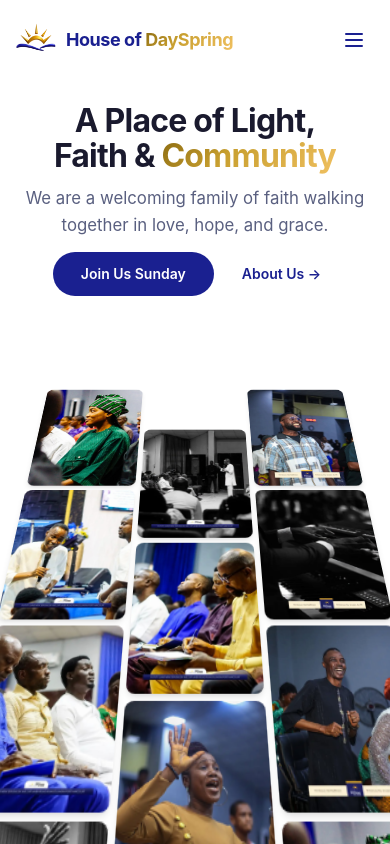
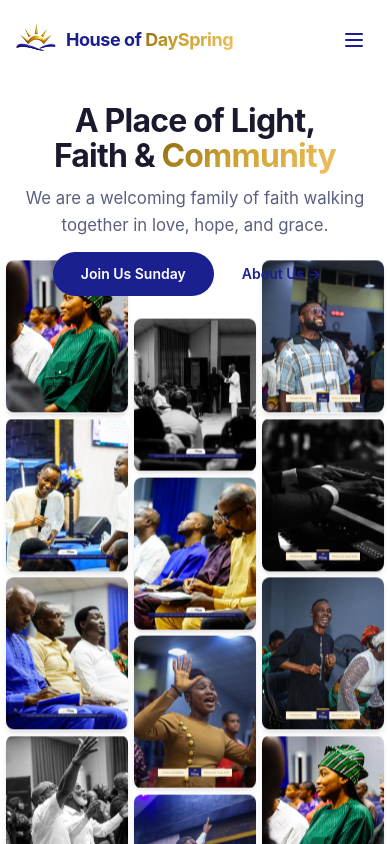
Before and after one commit to HODSC-01/HODS-Landing, a React (Vite) app: page / in a window 390 px wide. Shown: the top 844 px of the page. Built offline with nearby package versions, Linux system fonts and the light colour scheme.

Commit message:
fix large gap

```diff
--- a/src/components/Home.tsx
+++ b/src/components/Home.tsx
@@ -1,3 +1,5 @@
+import { useRef } from 'react'
+import { motion, useScroll, useTransform } from 'motion/react'
 import welcomeImg from '../assets/welcometohod.png'
 import church1 from '../assets/heroimg/church-1.jpg'
 import church2 from '../assets/heroimg/church-2.jpg'
@@ -29,6 +31,79 @@ const IMAGES_1 = [church1, church2, church3, church4]
 const IMAGES_2 = [church5, church6, church7, church8]
 
 const IMAGES_3 = [church9, church10, church11, church1]
+
+function MobileGallery() {
+  const containerRef = useRef<HTMLDivElement>(null)
+  const { scrollYProgress } = useScroll({
+    target: containerRef,
+    offset: ['start end', 'end start'],
+  })
+
+  const rotateX = useTransform(scrollYProgress, [0, 0.45], [20, 0])
+  const scale = useTransform(scrollYProgress, [0, 0.45], [1.05, 1])
+  const y1 = useTransform(scrollYProgress, [0, 1], ['0%', '-8%'])
+  const y2 = useTransform(scrollYProgress, [0, 1], ['-6%', '5%'])
+  const y3 = useTransform(scrollYProgress, [0, 1], ['0%', '-8%'])
+
+  return (
+    <div
+      ref={containerRef}
+      className="relative w-full px-1.5 pt-1 pb-4 border-0 -mt-2 overflow-x-clip"
+      style={{
+        perspective: '1000px',
+        perspectiveOrigin: 'center top',
+      }}
+    >
+      <motion.div
+        className="relative grid grid-cols-3 gap-1.5 w-full border-0"
+        style={{
+          rotateX,
+          scale,
+          transformStyle: 'preserve-3d',
+        }}
+      >
+        {/* Column 1 */}
+        <motion.div className="flex flex-col gap-1.5 border-0" style={{ y: y1 }}>
+          {IMAGES_1.map((imageUrl, index) => (
+            <img
+              key={index}
+              className="aspect-[4/5] block h-auto w-full rounded-lg object-cover shadow-md border-0"
+              src={imageUrl}
+              alt="House of DaySpring gallery item"
+              loading="lazy"
+            />
+          ))}
+        </motion.div>
+
+        {/* Column 2 */}
+        <motion.div className="flex flex-col gap-1.5 mt-[-6%] border-0" style={{ y: y2 }}>
+          {IMAGES_2.map((imageUrl, index) => (
+            <img
+              key={index}
+              className="aspect-[4/5] block h-auto w-full rounded-lg object-cover shadow-md border-0"
+              src={imageUrl}
+              alt="House of DaySpring gallery item"
+              loading="lazy"
+            />
+          ))}
+        </motion.div>
+
+        {/* Column 3 */}
+        <motion.div className="flex flex-col gap-1.5 border-0" style={{ y: y3 }}>
+          {IMAGES_3.map((imageUrl, index) => (
+            <img
+              key={index}
+              className="aspect-[4/5] block h-auto w-full rounded-lg object-cover shadow-md border-0"
+              src={imageUrl}
+              alt="House of DaySpring gallery item"
+              loading="lazy"
+            />
+          ))}
+        </motion.div>
+      </motion.div>
+    </div>
+  )
+}
 
 export default function Home() {
   return (
@@ -75,29 +150,9 @@ export default function Home() {
           </ContainerAnimated>
         </ContainerStagger>
 
-        {/* ── Mobile: Same animated gallery, portrait images to fill viewport ── */}
+        {/* ── Mobile: Animated 3D Gallery in natural flow (No gap) ── */}
         <div className="sm:hidden">
-          <ContainerScroll className="relative min-h-0 h-[105vh] w-full px-1.5 border-0 -mt-4 -mb-10 sm:mb-0">
-            <ContainerSticky className="h-auto w-full border-0 items-start pt-14 pb-0">
-              <GalleryContainer className="w-full h-auto border-0 pt-0 pb-0 gap-1.5">
-                <GalleryCol yRange={['-6%', '2%']} className="mt-0 border-0 gap-1.5">
-                  {IMAGES_1.map((imageUrl, index) => (
-                    <img key={index} className="aspect-[4/5] block h-auto w-full rounded-lg object-cover shadow-md border-0" src={imageUrl} alt="House of DaySpring gallery item" />
-                  ))}
-                </GalleryCol>
-                <GalleryCol className="mt-[-6%] border-0 gap-1.5" yRange={['6%', '1%']}>
-                  {IMAGES_2.map((imageUrl, index) => (
-                    <img key={index} className="aspect-[4/5] block h-auto w-full rounded-lg object-cover shadow-md border-0" src={imageUrl} alt="House of DaySpring gallery item" />
-                  ))}
-                </GalleryCol>
-                <GalleryCol yRange={['-6%', '2%']} className="mt-0 border-0 gap-1.5">
-                  {IMAGES_3.map((imageUrl, index) => (
-                    <img key={index} className="aspect-[4/5] block h-auto w-full rounded-lg object-cover shadow-md border-0" src={imageUrl} alt="House of DaySpring gallery item" />
-                  ))}
-                </GalleryCol>
-              </GalleryContainer>
-            </ContainerSticky>
-          </ContainerScroll>
+          <MobileGallery />
         </div>
 
         {/* ── Desktop: Full 3D Animated Scroll Gallery ── */}
```
